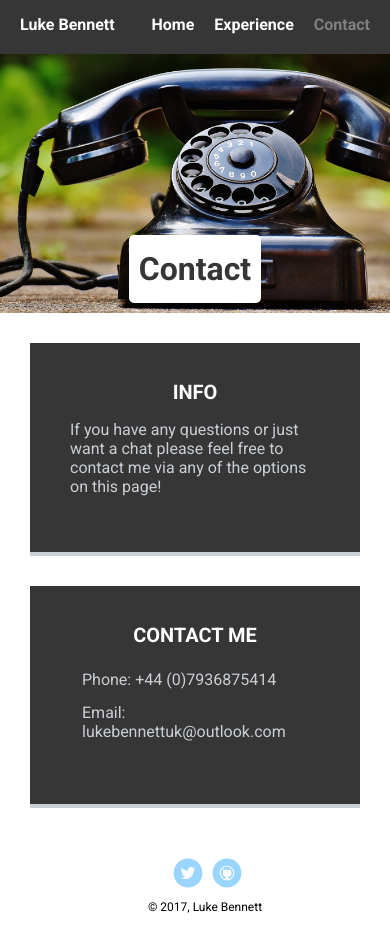
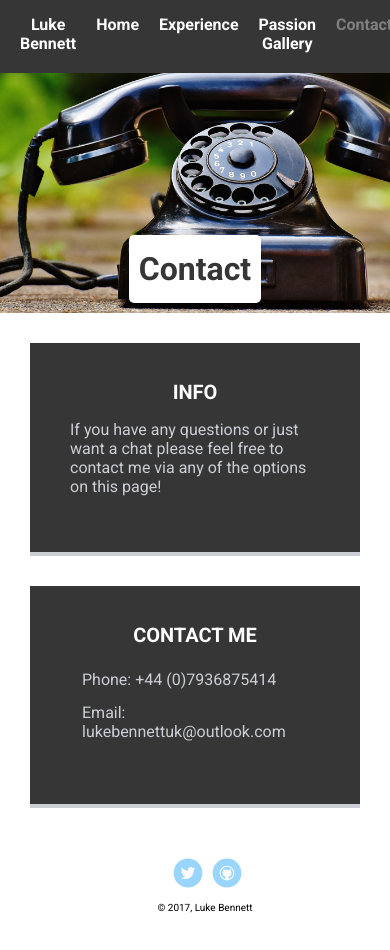
Before and after one commit to LukeBennettUK/techdegree_project_1, a plain HTML site: page contact.html in a window 390 px wide. Drawn offline with Linux system fonts and the light colour scheme; a web font is replaced by a local one.

Commit message:
Edited telephone and email so no spaces in href

```diff
--- a/contact.html
+++ b/contact.html
@@ -14,6 +14,7 @@
           <li class="name">Luke Bennett</li>
           <li><a href="index.html">Home</a></li>
           <li><a href="experience.html">Experience</a></li>
+          <li><a href="passion-gallery.html">Passion Gallery</a></li>
           <li><a href="contact.html" class="selected">Contact</a></li>
         </ul>
     </div>
@@ -35,8 +36,8 @@
       <div class="card">
         <h2>Contact Me</h2>
         <ul class="contact-info">
-          <li><a href="tel: +44 (0)7936875414">Phone: +44 (0)7936875414 </a></li>
-          <li class="email"><a href="mailto: lukebennettuk@outlook.com">Email: lukebennettuk@outlook.com</a></li>
+          <li><a href="tel:+44(0)7936875414">Phone: +44 (0)7936875414 </a></li>
+          <li class="email"><a href="mailto:lukebennettuk@outlook.com">Email: lukebennettuk@outlook.com</a></li>
         </ul>
       </div>
 
@@ -47,7 +48,7 @@
         <li><a href="https://twitter.com/lukebennettuk" class="social twitter" target="_blank">Twitter</a></li>
         <li><a href="https://github.com/LukeBennettUK" class="social github" target="_blank">Github</a></li>
       </ul>
-      <p class="copyright">&copy; 2017, Luke Bennett</p>
+      <p class="copyright"><small>&copy; 2017, Luke Bennett</small></p>
     </footer>
   </body>
   </html>
```
